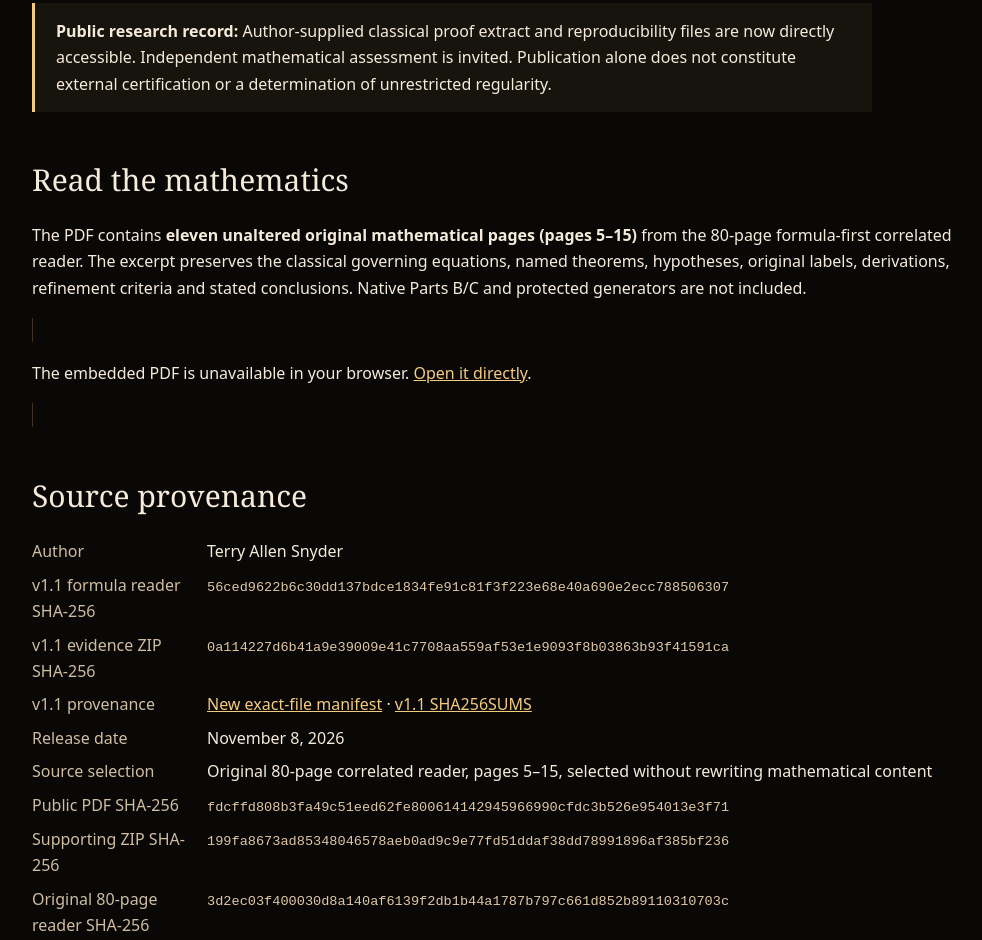
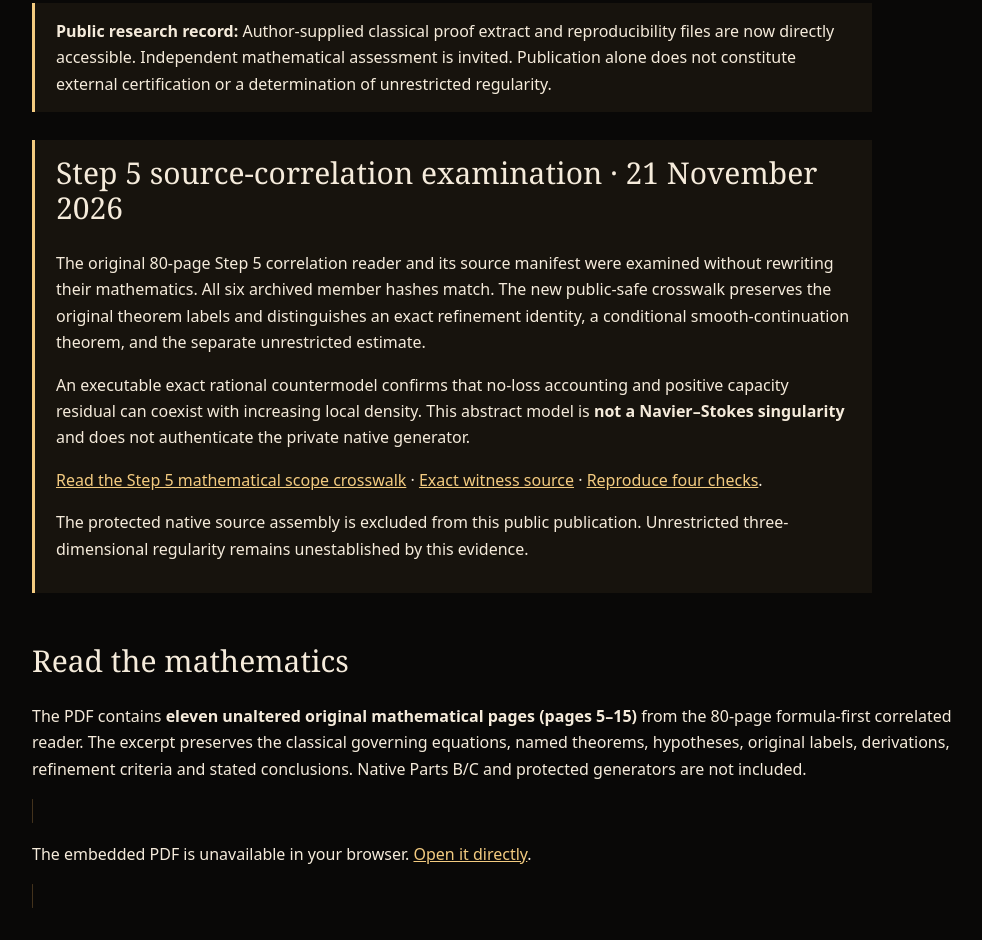
Before and after one commit to DeagleTWC/va-proof-estate, a plain HTML site: page navier-stokes.html in a window 1280 px wide. Shown: the part 1439-2379 px from the top of the page, without its empty margins (134-1116 px from the left). Drawn offline with Linux system fonts and the light colour scheme.

Commit message:
Link Step 5 source correlation and exact bounded evidence in Navier record 001

```diff
--- a/navier-stokes.html
+++ b/navier-stokes.html
@@ -47,6 +47,13 @@
 <p class="muted" style="font-size:13px;margin-bottom:0">Original 8 November classical-only release remains available, including its 11-page PDF and original <a href="research/navier-stokes/Deagle_Navier_Stokes_Classical_Public_2026-11-08.zip">source and numerical bundle</a>. The v1.1 revision is additive.</p>
 </section>
 <div class="status"><strong>Public research record:</strong> Author-supplied classical proof extract and reproducibility files are now directly accessible. Independent mathematical assessment is invited. Publication alone does not constitute external certification or a determination of unrestricted regularity.</div>
+<section class="status" aria-labelledby="step5-title" style="margin-top:28px">
+<h2 id="step5-title" style="margin-top:0">Step 5 source-correlation examination · 21 November 2026</h2>
+<p>The original 80-page Step 5 correlation reader and its source manifest were examined without rewriting their mathematics. All six archived member hashes match. The new public-safe crosswalk preserves the original theorem labels and distinguishes an exact refinement identity, a conditional smooth-continuation theorem, and the separate unrestricted estimate.</p>
+<p>An executable exact rational countermodel confirms that no-loss accounting and positive capacity residual can coexist with increasing local density. This abstract model is <strong>not a Navier–Stokes singularity</strong> and does not authenticate the private native generator.</p>
+<p><a href="research/navier-stokes/STEP5_PUBLIC_SOURCE_SCOPE_CROSSWALK.md">Read the Step 5 mathematical scope crosswalk</a> · <a href="research/navier-stokes/refinement_countermodel.py">Exact witness source</a> · <a href="research/navier-stokes/test_refinement_countermodel.py">Reproduce four checks</a>.</p>
+<p>The protected native source assembly is excluded from this public publication. Unrestricted three-dimensional regularity remains unestablished by this evidence.</p>
+</section>
 <h2>Read the mathematics</h2>
 <p>The PDF contains <strong>eleven unaltered original mathematical pages (pages 5–15)</strong> from the 80-page formula-first correlated reader. The excerpt preserves the classical governing equations, named theorems, hypotheses, original labels, derivations, refinement criteria and stated conclusions. Native Parts B/C and protected generators are not included.</p>
 <object class="reader" data="research/navier-stokes/Snyder_Classical_Navier_Stokes_Proof_Extract_11pp.pdf" type="application/pdf" aria-label="Classical Navier-Stokes mathematical proof extract PDF"><p>The embedded PDF is unavailable in your browser. <a href="research/navier-stokes/Snyder_Classical_Navier_Stokes_Proof_Extract_11pp.pdf">Open it directly</a>.</p></object>
```
